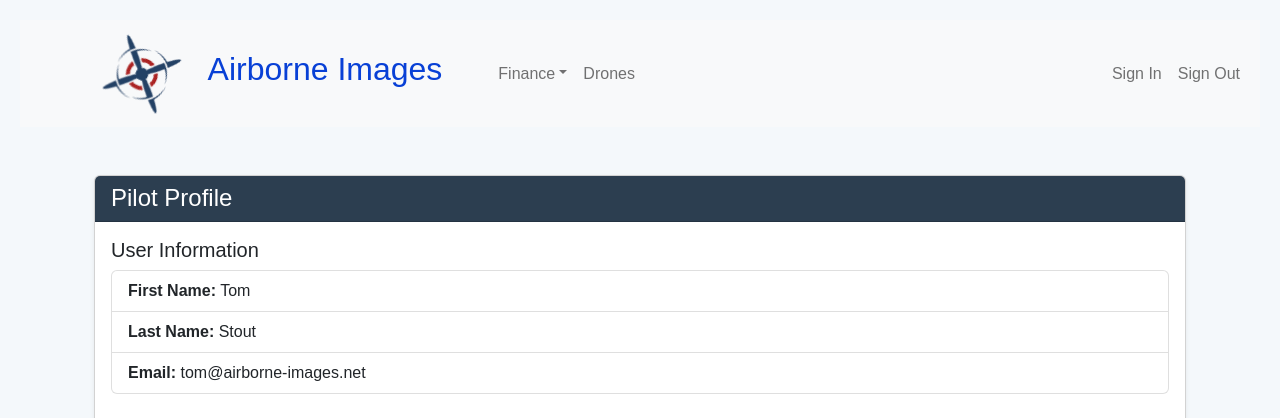
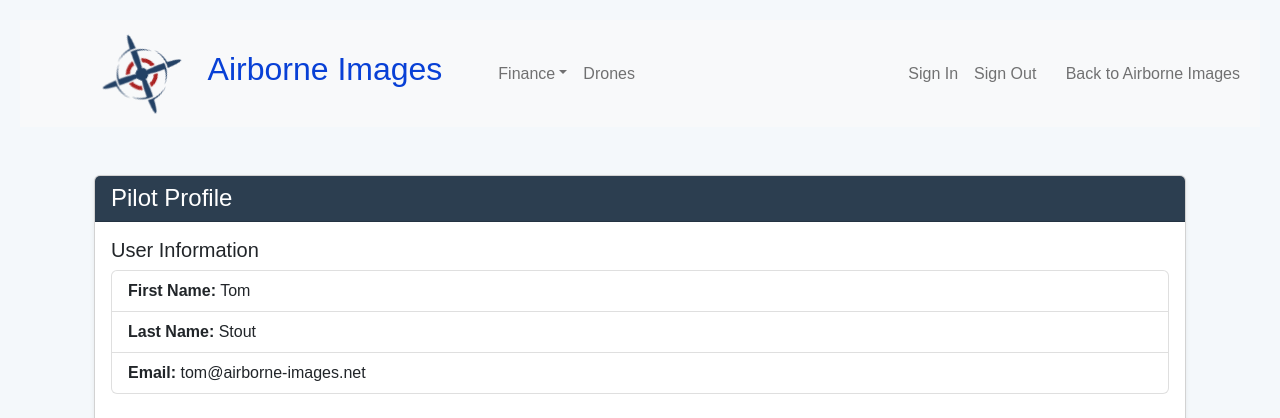
Before and after one commit to Tom-Stout325/12-bytes-airborne-images, a Django app: page /profile/ in a window 1280 px wide. Shown: the top 418 px of the page. Run offline with Django 5.2, Linux system fonts and the light colour scheme; a user stored in the database is signed in; data comes from the database, SQL or seed files in the repository; parts of the project's set-up code (start-up, migrations or seed data) failed here and were passed over; some libraries are stand-ins or nearby versions.

Commit message:
Update ALLOWED_HOSTS and cookie domains for 12bytes.airborne-images.net

```diff
--- a/project/settings.py
+++ b/project/settings.py
@@ -130,14 +130,14 @@ SESSION_COOKIE_AGE = 60 * 60 * 24 * 7  # 7 days
 SESSION_COOKIE_SECURE = not DEBUG
 SESSION_COOKIE_HTTPONLY = True
 SESSION_COOKIE_SAMESITE = 'Lax'
-SESSION_COOKIE_DOMAIN = 'airborne-images-12bytes-5d4382c082a9.herokuapp.com'
+SESSION_COOKIE_DOMAIN = '.airborne-images.net'
 SESSION_SAVE_EVERY_REQUEST = True
 SESSION_EXPIRE_AT_BROWSER_CLOSE = False
 
 # CSRF
 CSRF_COOKIE_SECURE = not DEBUG
 CSRF_COOKIE_SAMESITE = 'Lax'
-CSRF_COOKIE_DOMAIN = 'airborne-images-12bytes-5d4382c082a9.herokuapp.com'
+CSRF_COOKIE_DOMAIN = '.airborne-images.net'
 CSRF_TRUSTED_ORIGINS = [
     'https://airborne-images-12bytes-5d4382c082a9.herokuapp.com',
     'https://*.herokuapp.com'
--- a/templates/navbar.html
+++ b/templates/navbar.html
@@ -74,7 +74,12 @@
         </li>
         <li class="nav-item">
           <a class="nav-link" href="{% url 'logout' %}">
-            Sign Out <i class="fa-solid fa-right-from-bracket"></i>
+            Sign Out &nbsp;&nbsp;<i class="fa-solid fa-right-from-bracket"></i>
+          </a>
+        </li>
+        <li class="nav-item">
+          <a class="nav-link" href="https://airborne-images.net">
+            Back to Airborne Images <i class="fa-solid fa-house"></i>
           </a>
         </li>
       </ul>
```
